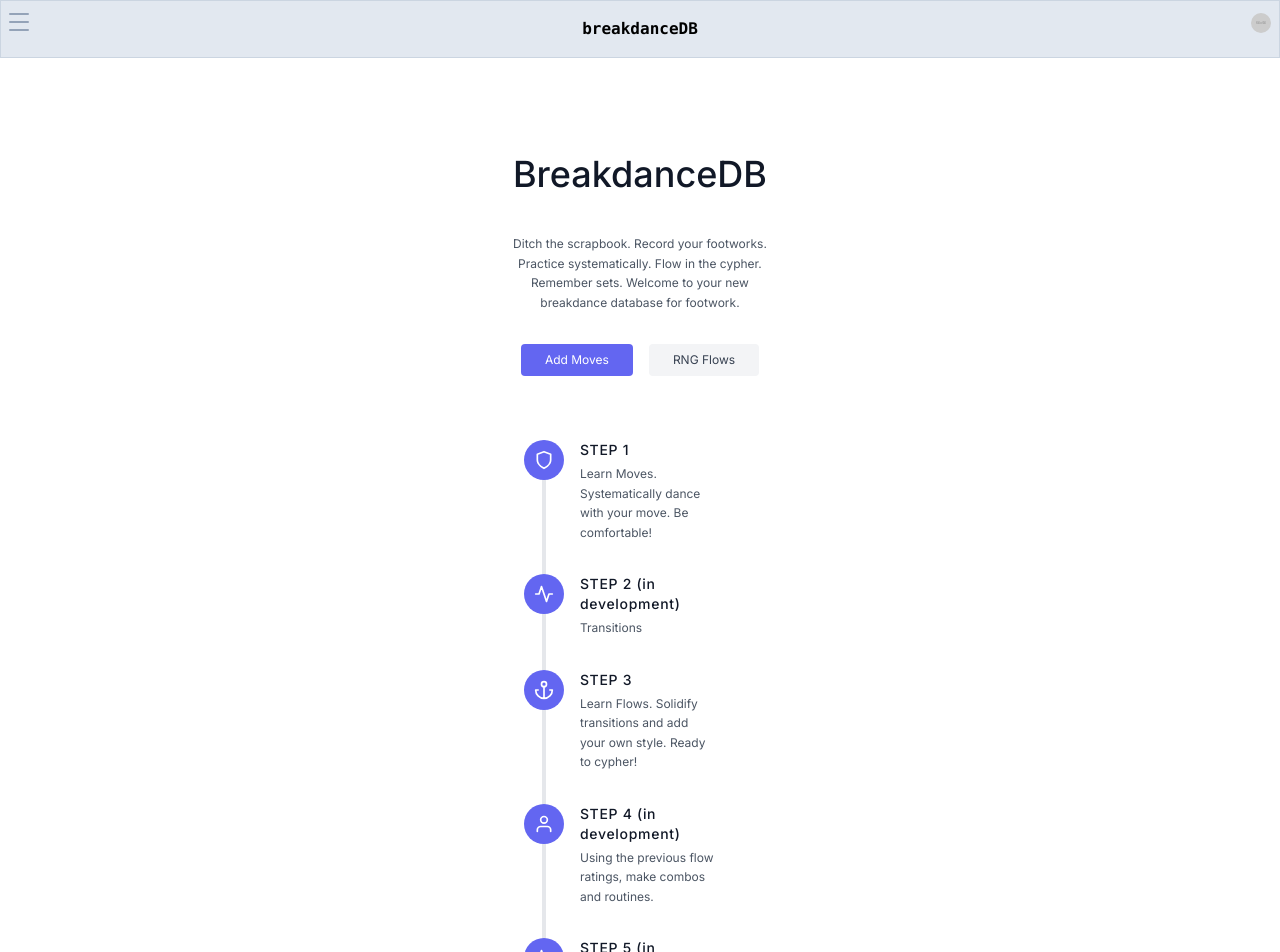
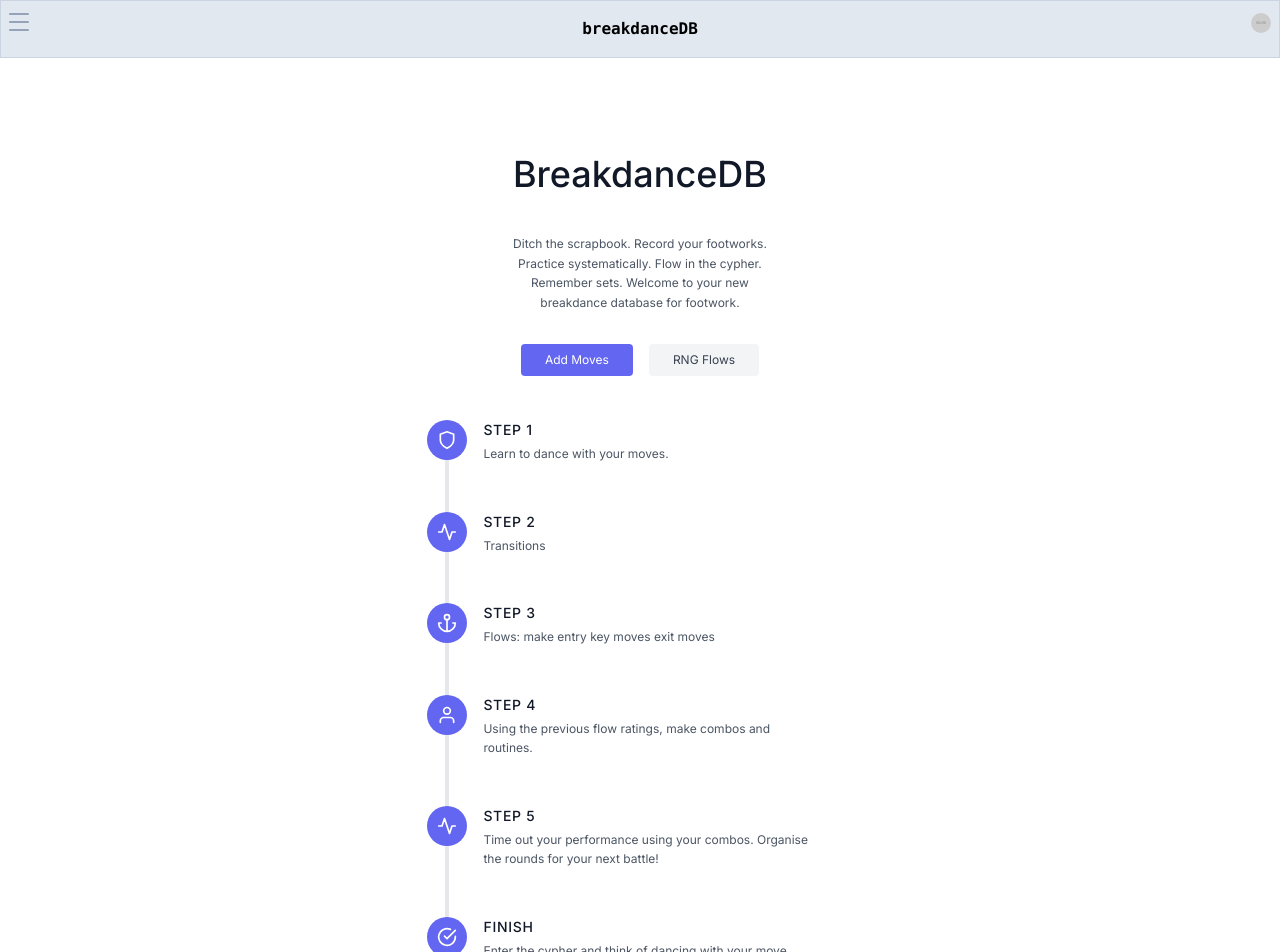
Before and after one commit to volaix/breakdancedb, a Next.js app: page / in a window 1280 px wide. Shown: the top 952 px of the page. Built offline with nearby package versions, Linux system fonts and the light colour scheme.

Commit message:
Revert "LAYOUT: Improved Hero Styling (#21)"
This reverts commit 4be3e4cc223649c827e5a8f7bc7375f374bf4ced.

```diff
--- a/src/app/RenderSteps.tsx
+++ b/src/app/RenderSteps.tsx
@@ -5,8 +5,7 @@ const steps = [
   {
     stepNumber: 1,
     stepTitle: 'STEP 1',
-    stepDescription:
-      'Learn Moves. Systematically dance with your move. Be comfortable!',
+    stepDescription: 'Learn to dance with your moves.',
     icon: (
       <svg
         fill="none"
@@ -23,7 +22,7 @@ const steps = [
   },
   {
     stepNumber: 2,
-    stepTitle: 'STEP 2 (in development)',
+    stepTitle: 'STEP 2',
     stepDescription: 'Transitions',
     icon: (
       <svg
@@ -42,8 +41,7 @@ const steps = [
   {
     stepNumber: 3,
     stepTitle: 'STEP 3',
-    stepDescription:
-      'Learn Flows. Solidify transitions and add your own style. Ready to cypher!',
+    stepDescription: 'Flows: make entry key moves exit moves',
     icon: (
       <svg
         fill="none"
@@ -61,7 +59,7 @@ const steps = [
   },
   {
     stepNumber: 4,
-    stepTitle: 'STEP 4 (in development)',
+    stepTitle: 'STEP 4',
     stepDescription:
       'Using the previous flow ratings, make combos and routines.',
     icon: (
@@ -81,9 +79,9 @@ const steps = [
   },
   {
     stepNumber: 5,
-    stepTitle: 'STEP 5 (in development)',
+    stepTitle: 'STEP 5',
     stepDescription:
-      'Time out your performance using your combos. Organise the rounds. Ready to battle!',
+      'Time out your performance using your combos. Organise the rounds for your next battle!',
     icon: (
       <svg
         fill="none"
@@ -101,7 +99,8 @@ const steps = [
   {
     stepNumber: 'FINISH',
     stepTitle: 'FINISH',
-    stepDescription: '',
+    stepDescription:
+      'Enter the cypher and think of dancing with your move. Dancing with your transition. Dancing with the flow. Or dancing with the combo. You will likely find yourself dancing.',
     icon: (
       <svg
         fill="none"
@@ -121,12 +120,12 @@ const steps = [
 export default function RenderSteps() {
   return (
     <section className="body-font text-gray-600">
-      <div className="container flex flex-wrap px-5 pb-24 pt-10">
+      <div className="container flex flex-wrap px-5 pb-24 pt-5">
         <div className="flex w-full flex-col flex-wrap content-center justify-center">
           <div className="text-xs md:w-1/2 md:py-6 md:pr-10 lg:w-2/5">
             {steps.map((step) => {
               return (
-                <div className="relative flex pb-8" key={step.stepNumber}>
+                <div className="relative flex pb-12" key={step.stepNumber}>
                   <div className="absolute inset-0 flex h-full w-10 items-center justify-center">
                     <div className="pointer-events-none h-full w-1 bg-gray-200"></div>
                   </div>
```
